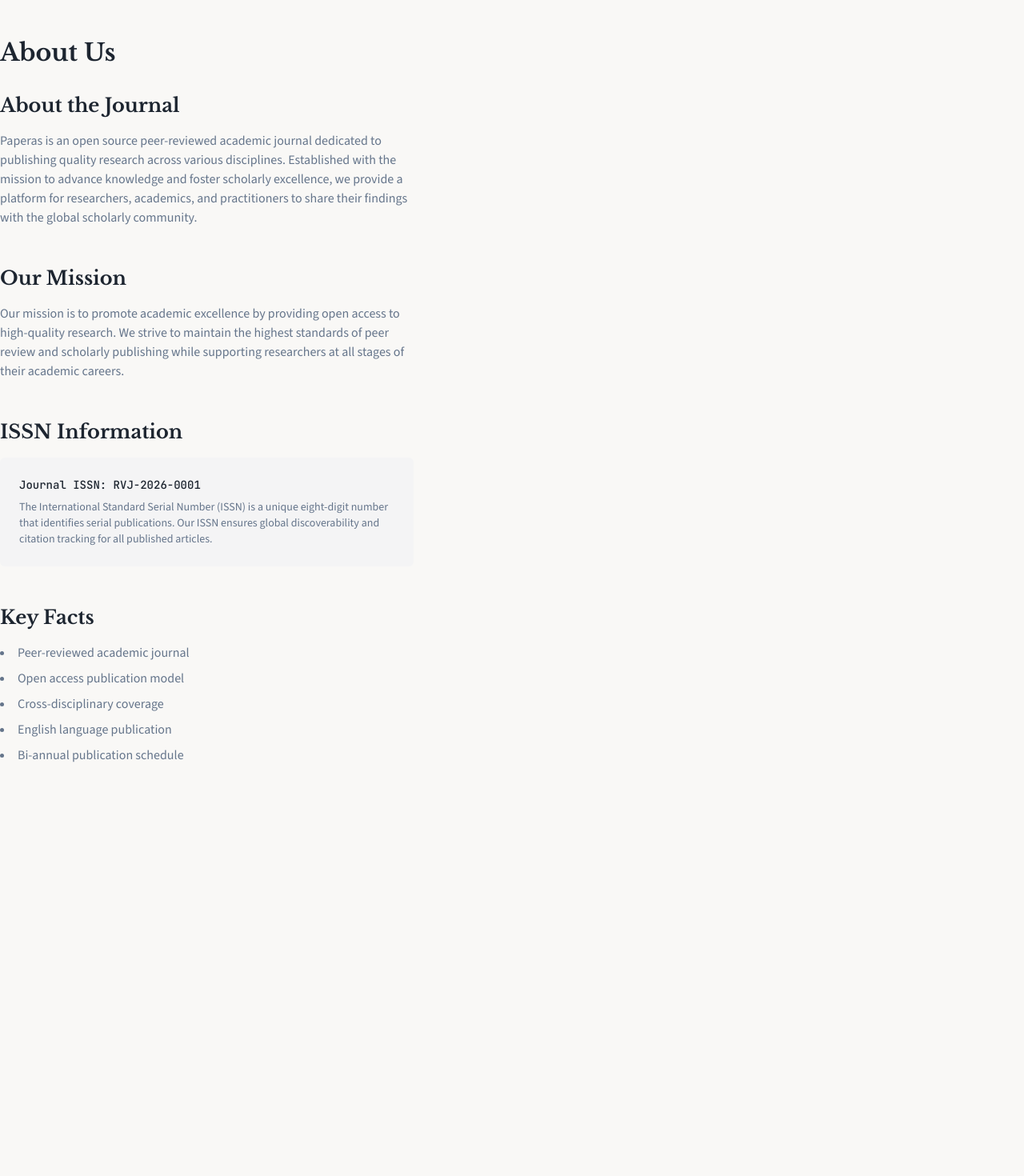
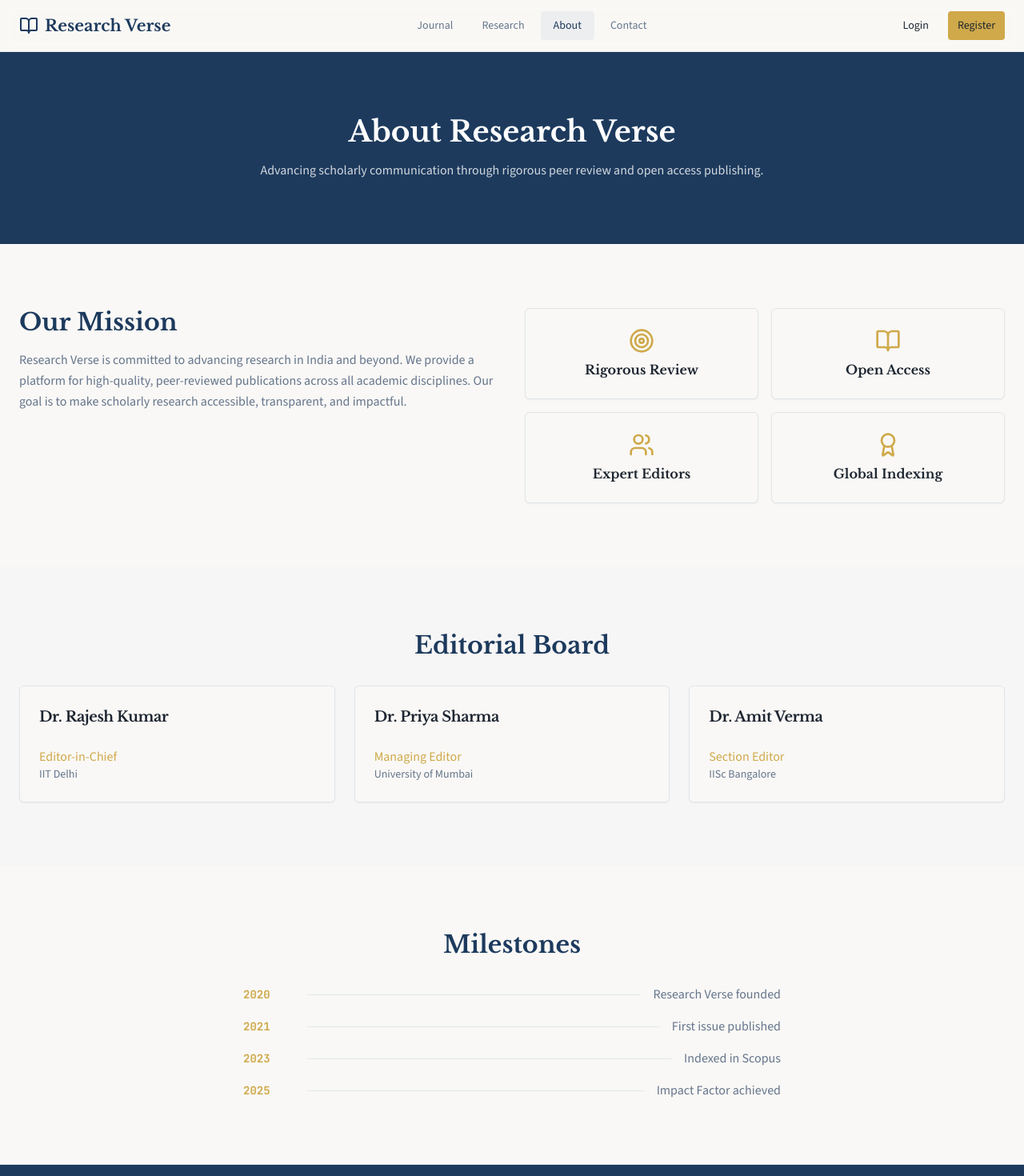
Before and after one commit to omkarspace/paperas, a Next.js app: page /about in a window 1280 px wide. Shown: the top 1470 px of the page at 80% size. Before the commit the page ends 1004 px from the top, so only its background shows below. Built offline with nearby package versions, Linux system fonts and the light colour scheme.

Commit message:
feat: redesign about page with mission, team, timeline

```diff
--- a/src/app/about/page.tsx
+++ b/src/app/about/page.tsx
@@ -1,55 +1,115 @@
+import { Navbar } from "@/components/shared/navbar";
+import { Footer } from "@/components/shared/footer";
+import { Card, CardContent, CardHeader, CardTitle } from "@/components/ui/card";
+import { BookOpen, Target, Users, Award } from "lucide-react";
+
+const milestones = [
+  { year: "2020", event: "Research Verse founded" },
+  { year: "2021", event: "First issue published" },
+  { year: "2023", event: "Indexed in Scopus" },
+  { year: "2025", event: "Impact Factor achieved" },
+];
+
+const team = [
+  { name: "Dr. Rajesh Kumar", role: "Editor-in-Chief", affiliation: "IIT Delhi" },
+  { name: "Dr. Priya Sharma", role: "Managing Editor", affiliation: "University of Mumbai" },
+  { name: "Dr. Amit Verma", role: "Section Editor", affiliation: "IISc Bangalore" },
+];
+
 export default function AboutPage() {
   return (
-    <div className="container py-12">
-      <h1 className="font-serif font-bold text-3xl mb-8">About Us</h1>
-
-      <div className="max-w-content">
-        <section className="mb-12">
-          <h2 className="font-serif font-semibold text-2xl mb-4">About the Journal</h2>
-          <p className="text-muted-foreground">
-            Paperas is an open source
-            peer-reviewed academic journal dedicated to publishing quality
-            research across various disciplines. Established with the mission
-            to advance knowledge and foster scholarly excellence, we provide
-            a platform for researchers, academics, and practitioners to share
-            their findings with the global scholarly community.
-          </p>
-        </section>
-
-        <section className="mb-12">
-          <h2 className="font-serif font-semibold text-2xl mb-4">Our Mission</h2>
-          <p className="text-muted-foreground">
-            Our mission is to promote academic excellence by providing open
-            access to high-quality research. We strive to maintain the highest
-            standards of peer review and scholarly publishing while supporting
-            researchers at all stages of their academic careers.
-          </p>
-        </section>
-
-        <section className="mb-12">
-          <h2 className="font-serif font-semibold text-2xl mb-4">ISSN Information</h2>
-          <div className="bg-muted/50 p-6 rounded-lg">
-            <p className="font-medium font-mono text-sm">Journal ISSN: RVJ-2026-0001</p>
-            <p className="text-sm text-muted-foreground mt-2">
-              The International Standard Serial Number (ISSN) is a unique
-              eight-digit number that identifies serial publications. Our ISSN
-              ensures global discoverability and citation tracking for all
-              published articles.
+    <div className="flex min-h-screen flex-col">
+      <Navbar />
+      <main className="flex-1">
+        {/* Hero */}
+        <section className="bg-primary py-20">
+          <div className="container mx-auto max-w-7xl px-4 md:px-6 text-center">
+            <h1 className="font-serif text-4xl font-bold text-primary-foreground">About Research Verse</h1>
+            <p className="mt-4 text-primary-foreground/80 max-w-2xl mx-auto">
+              Advancing scholarly communication through rigorous peer review and open access publishing.
             </p>
           </div>
         </section>
 
-        <section>
-          <h2 className="font-serif font-semibold text-2xl mb-4">Key Facts</h2>
-          <ul className="list-disc list-inside space-y-2 text-muted-foreground">
-            <li>Peer-reviewed academic journal</li>
-            <li>Open access publication model</li>
-            <li>Cross-disciplinary coverage</li>
-            <li>English language publication</li>
-            <li>Bi-annual publication schedule</li>
-          </ul>
+        {/* Mission */}
+        <section className="py-20">
+          <div className="container mx-auto max-w-7xl px-4 md:px-6">
+            <div className="grid gap-8 md:grid-cols-2">
+              <div>
+                <h2 className="font-serif text-3xl font-semibold text-primary mb-4">Our Mission</h2>
+                <p className="text-muted-foreground leading-relaxed">
+                  Research Verse is committed to advancing research in India and beyond. We provide a platform for
+                  high-quality, peer-reviewed publications across all academic disciplines. Our goal is to make
+                  scholarly research accessible, transparent, and impactful.
+                </p>
+              </div>
+              <div className="grid grid-cols-2 gap-4">
+                <Card>
+                  <CardContent className="pt-6 text-center">
+                    <Target className="h-8 w-8 text-secondary mx-auto mb-2" />
+                    <p className="font-serif font-semibold">Rigorous Review</p>
+                  </CardContent>
+                </Card>
+                <Card>
+                  <CardContent className="pt-6 text-center">
+                    <BookOpen className="h-8 w-8 text-secondary mx-auto mb-2" />
+                    <p className="font-serif font-semibold">Open Access</p>
+                  </CardContent>
+                </Card>
+                <Card>
+                  <CardContent className="pt-6 text-center">
+                    <Users className="h-8 w-8 text-secondary mx-auto mb-2" />
+                    <p className="font-serif font-semibold">Expert Editors</p>
+                  </CardContent>
+                </Card>
+                <Card>
+                  <CardContent className="pt-6 text-center">
+                    <Award className="h-8 w-8 text-secondary mx-auto mb-2" />
+                    <p className="font-serif font-semibold">Global Indexing</p>
+                  </CardContent>
+                </Card>
+              </div>
+            </div>
+          </div>
         </section>
-      </div>
+
+        {/* Editorial Board */}
+        <section className="py-20 bg-muted/30">
+          <div className="container mx-auto max-w-7xl px-4 md:px-6">
+            <h2 className="font-serif text-3xl font-semibold text-primary mb-8 text-center">Editorial Board</h2>
+            <div className="grid gap-6 md:grid-cols-3">
+              {team.map((member) => (
+                <Card key={member.name}>
+                  <CardHeader>
+                    <CardTitle className="font-serif text-lg">{member.name}</CardTitle>
+                  </CardHeader>
+                  <CardContent>
+                    <p className="text-secondary font-medium">{member.role}</p>
+                    <p className="text-sm text-muted-foreground">{member.affiliation}</p>
+                  </CardContent>
+                </Card>
+              ))}
+            </div>
+          </div>
+        </section>
+
+        {/* Timeline */}
+        <section className="py-20">
+          <div className="container mx-auto max-w-7xl px-4 md:px-6">
+            <h2 className="font-serif text-3xl font-semibold text-primary mb-8 text-center">Milestones</h2>
+            <div className="space-y-4 max-w-2xl mx-auto">
+              {milestones.map((m) => (
+                <div key={m.year} className="flex gap-4 items-center">
+                  <div className="font-mono text-sm font-bold text-secondary w-16">{m.year}</div>
+                  <div className="h-px flex-1 bg-border" />
+                  <div className="text-muted-foreground">{m.event}</div>
+                </div>
+              ))}
+            </div>
+          </div>
+        </section>
+      </main>
+      <Footer />
     </div>
   );
 }
```
